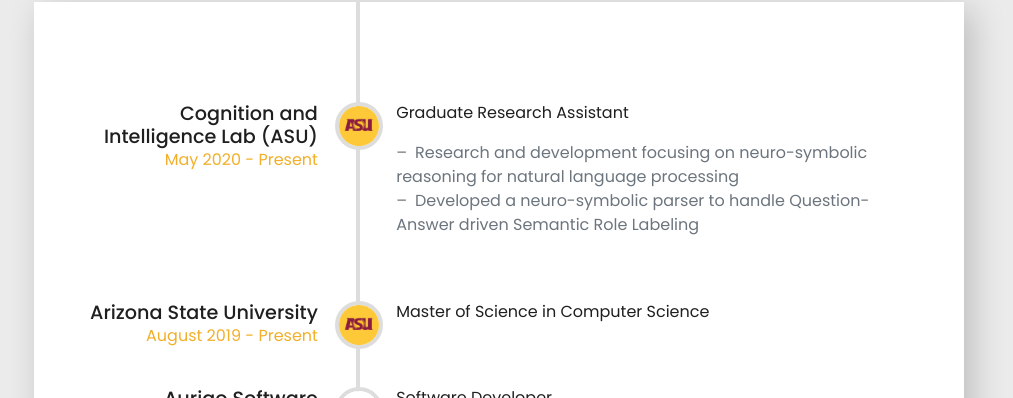
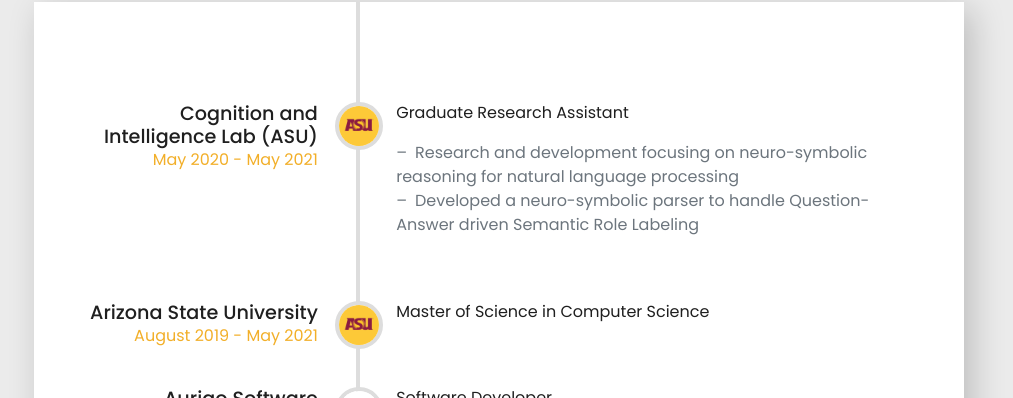
Before and after one commit to soujanyarbhat/soujanyarbhat.github.io, a plain HTML site: page index.html in a window 1280 px wide. Shown: the part 2598-2996 px from the top of the page, without its empty margins (141-1154 px from the left). Drawn offline with nearby package versions, Linux system fonts and the light colour scheme.

Commit message:
Update index.html

```diff
--- a/index.html
+++ b/index.html
@@ -212,7 +212,7 @@
                             <img src="img/ASU.jpg" />
                         </div>
                         <h3>Cognition and Intelligence Lab (ASU)</h3>
-                        <p>May 2020 - Present</p>
+                        <p>May 2020 - May 2021</p>
                     </div>
                     <div class="body">
                         <p>Graduate Research Assistant
@@ -231,7 +231,7 @@
                             <img src="img/ASU.jpg" />
                         </div>
                         <h3>Arizona State University</h3>
-                        <p>August 2019 - Present</p>
+                        <p>August 2019 - May 2021</p>
                     </div>
                     <div class="body">
                         <p>Master of Science in Computer Science
```
